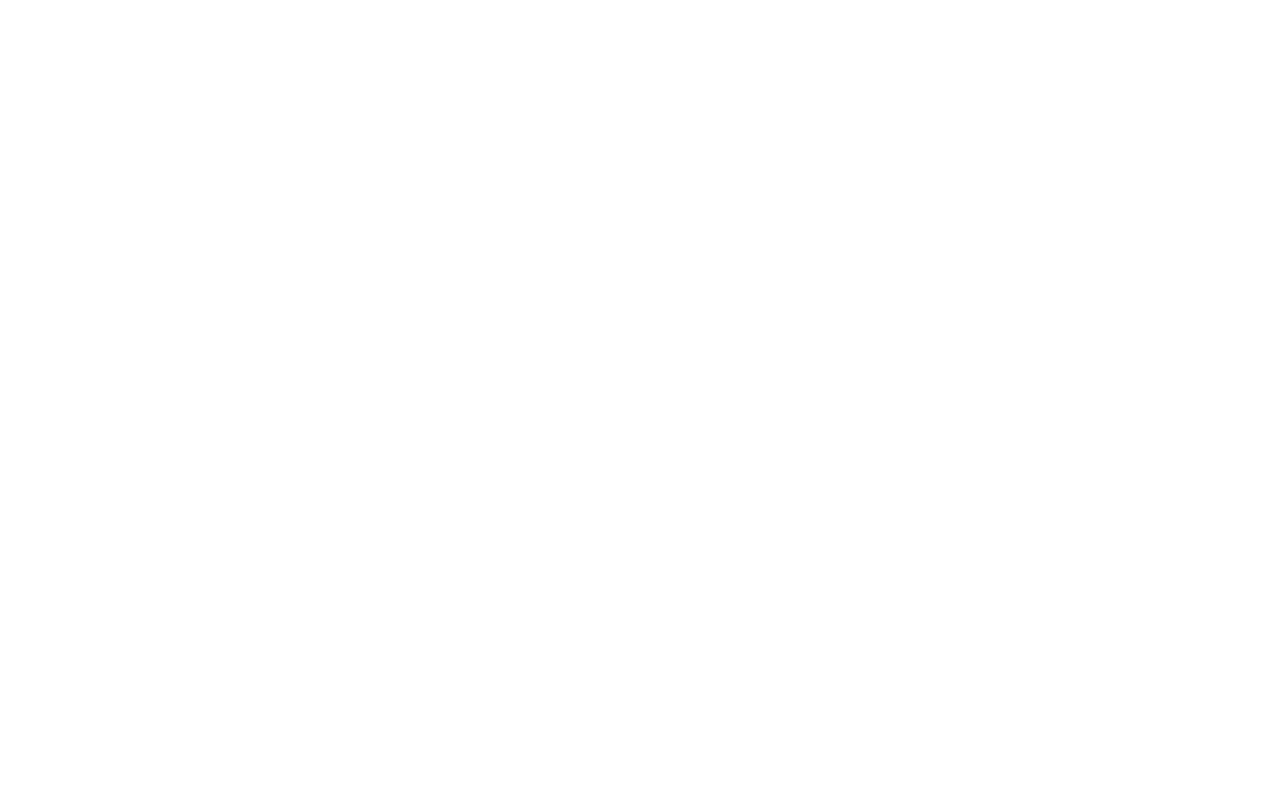
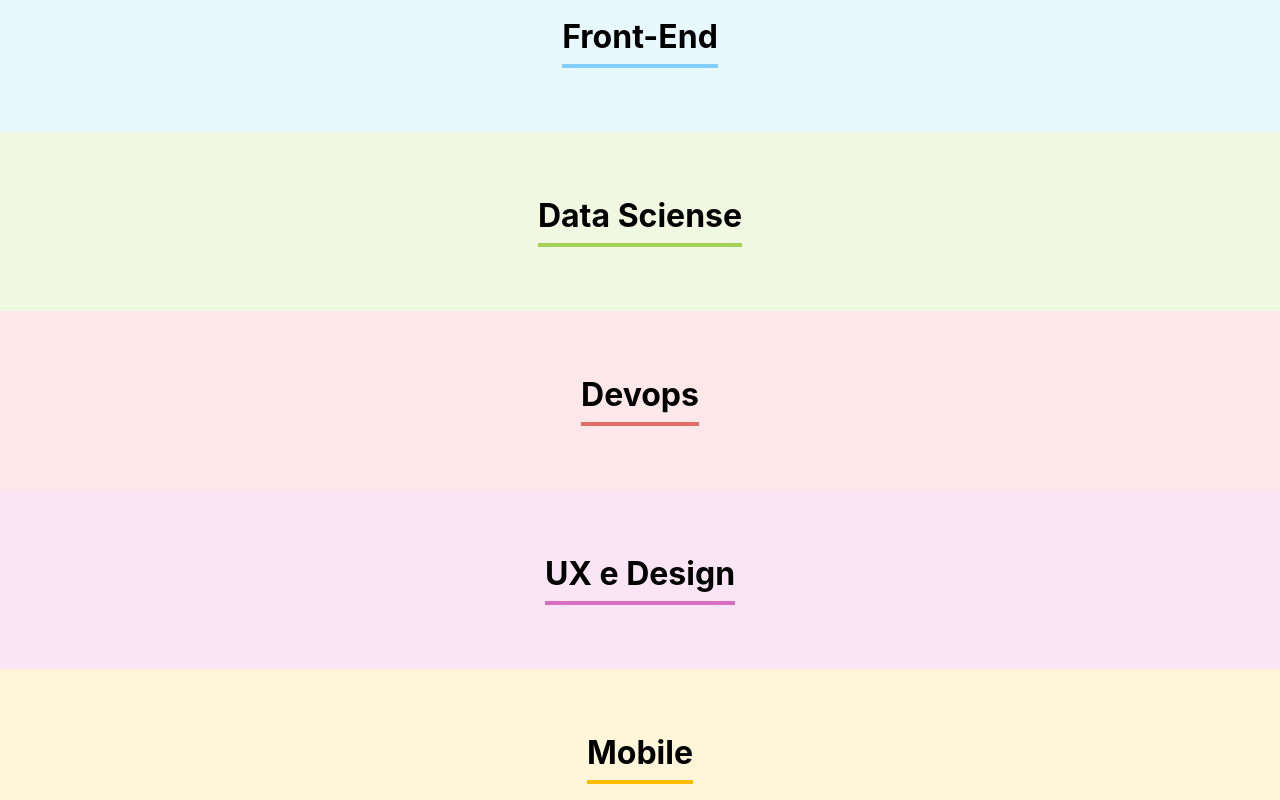
Before and after one commit to renangf4/Estudo-React-Organo, a React (Create React App) app: page / in a window 1280 px wide. Shown: the part 1520-2320 px from the top of the page. Before the commit the page ends 1473 px from the top, so only its background shows below. Built offline with nearby package versions, Linux system fonts and the light colour scheme.

Commit message:
iniciado criacao da secao time como objeto passando as cores

```diff
--- a/src/App.js
+++ b/src/App.js
@@ -1,8 +1,42 @@
 import { useState } from 'react';
 import Banner from './components/Banner';
 import Formulario from './components/Formulario';
+import Time from './components/Time';
 
 function App() {
+  const times = [
+    {
+      nome: 'Front-End',
+      corPrimaria: '#82CFFA',
+      corSecundaria: '#E8F8FF',
+    },
+    {
+        nome: 'Data Sciense',
+        corPrimaria: '#A6D157',
+        corSecundaria: '#F0F8E2',
+    },
+    {
+        nome: 'Devops',
+        corPrimaria: '#E06B69',
+        corSecundaria: '#FDE7E8',
+    },
+    {
+        nome: 'UX e Design',
+        corPrimaria: '#D86EBF',
+        corSecundaria: '#FAE5F5',
+    },
+    {
+        nome: 'Mobile',
+        corPrimaria: '#FEBA05',
+        corSecundaria: '#FFF5D9',
+    },
+    {
+        nome: 'Inovação e Gestão',
+        corPrimaria: '#FF8A29',
+        corSecundaria: '#FFEEDF',
+    }
+  ]
+
   const [colaboradores, setColaboradores] = useState([]);
 
   const aoNovoColaboradorAdicionado = (colaborador) => {
@@ -14,6 +48,7 @@
     <div className="App">
       <Banner />
       <Formulario aoColaboradorCadastrado={colaborador => aoNovoColaboradorAdicionado(colaborador)}/>
+      {times.map(time => <Time key={time.nome} nome={time.nome} corPrimaria={time.corPrimaria} corSecundaria={time.corSecundaria}/>)}
     </div>
   );
 }
--- /dev/null
+++ b/src/components/Time/Time.css
@@ -0,0 +1,11 @@
+.time {
+    text-align: center;
+    padding: 32px;
+}
+
+.time h3 {
+    font-size: 32px;
+    border-bottom: 4px solid;
+    display: inline-block;
+    padding-bottom: 8px;
+}
--- /dev/null
+++ b/src/components/Time/index.js
@@ -0,0 +1,11 @@
+import './Time.css';
+
+const Time = (props) => {
+    return(
+        <section className="time" style={{backgroundColor: props.corSecundaria}}>
+            <h3 style={{borderColor: props.corPrimaria}}>{props.nome}</h3>
+        </section>
+    )
+}
+
+export default Time
```
